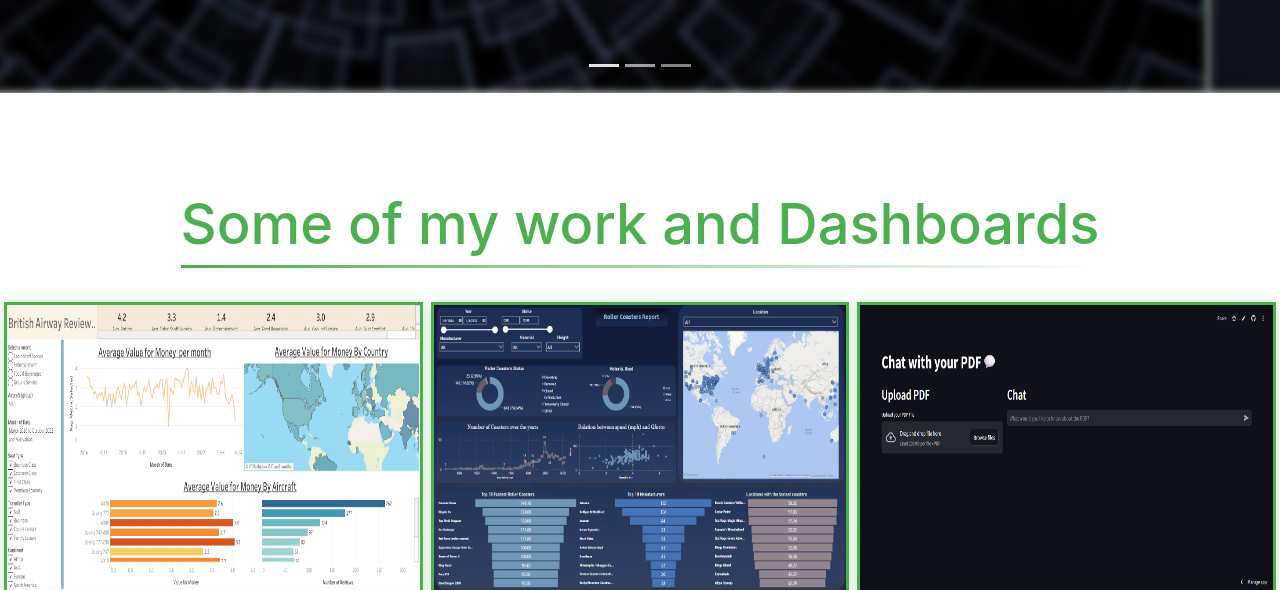
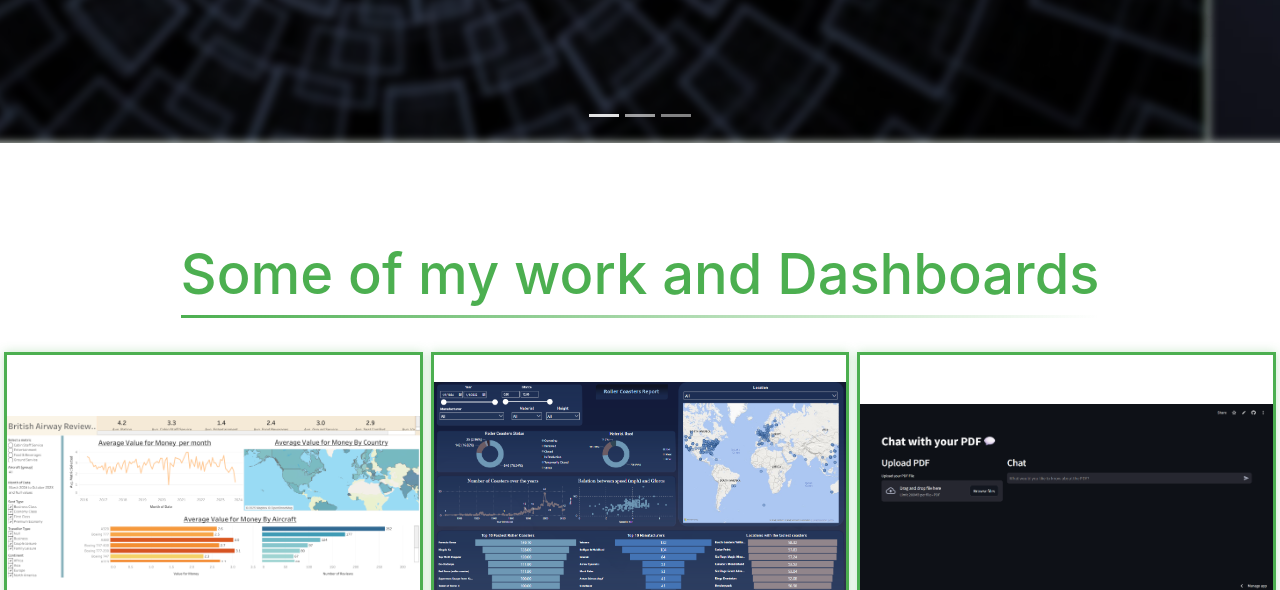
Before and after one commit to Daiaa-K/Diaa_K-Portfolio, a plain HTML site: page index.html in a window 1280 px wide. Shown: the part 763-1353 px from the top of the page. Drawn offline with nearby package versions, Linux system fonts and the light colour scheme; a script that the page names is missing.

Commit message:
Update style.css

```diff
--- a/style.css
+++ b/style.css
@@ -26,6 +26,9 @@ body::before {
   opacity: 0.03;
   z-index: -1;
   pointer-events: none;
+}
+section {
+  margin-bottom: 50px;
 }
 
 h1 {
@@ -160,6 +163,8 @@ h1::after {
 #gallery {
   padding: 50px 0;
   text-align: center;
+  clear: both;
+  margin-bottom: 50px;
 }
 #gallery .row {
   margin: 0;
@@ -195,7 +200,7 @@ h1::after {
 .zone img {
   width: 100%;
   height: 60%;
-  object-fit: fill;
+  object-fit: contain;
   border: 3px solid #4CAF50;  /* green border matching your theme */
   box-shadow: 0 0 10px rgba(76, 175, 80, 0.3);  /* subtle green glow */
 }
@@ -205,6 +210,7 @@ h1::after {
   padding: 50px 0;
   margin: 30px;
   text-align: center;
+  clear: both;
 }
 #about h1{
   font-size: 5em;
```
